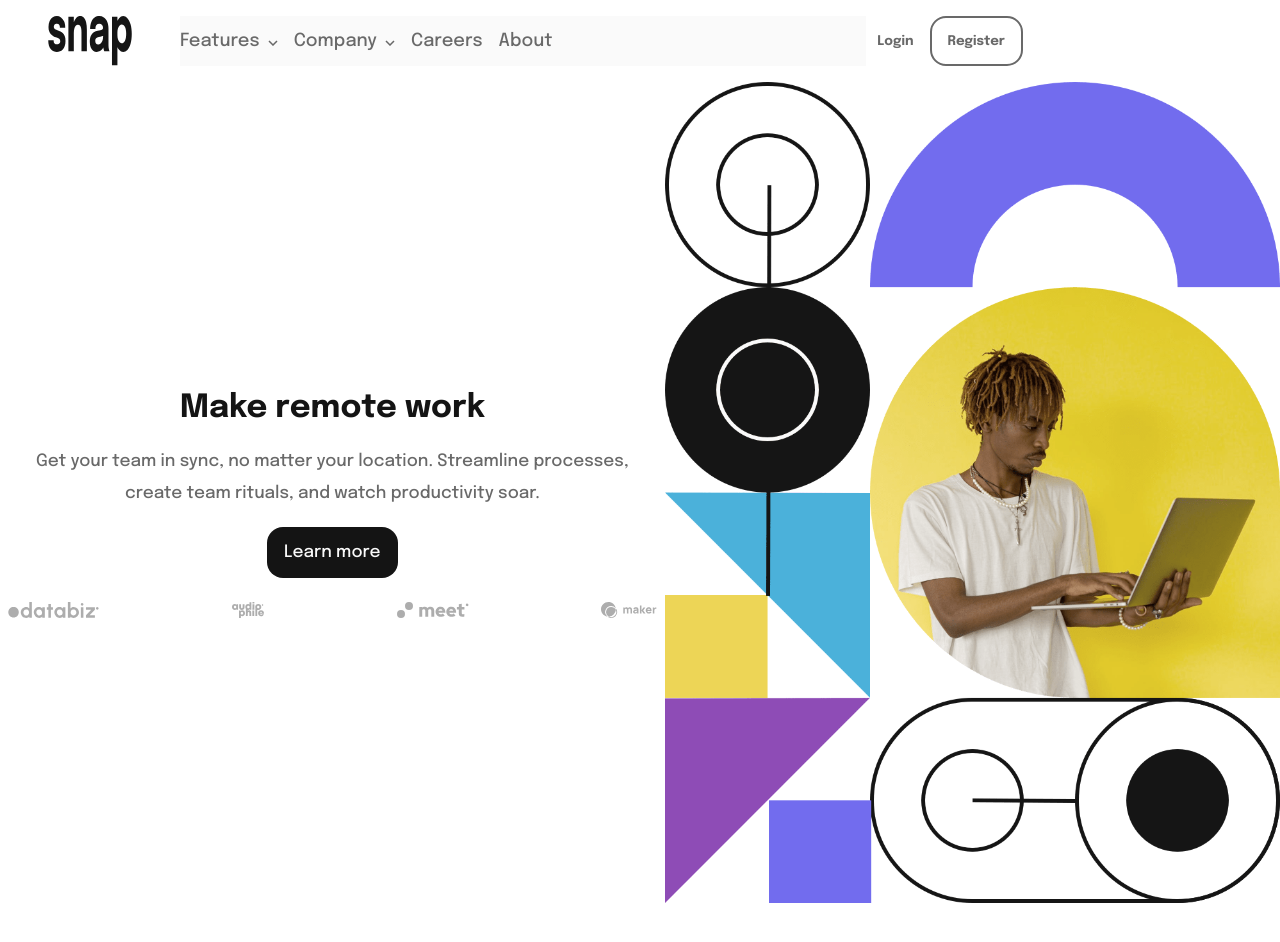
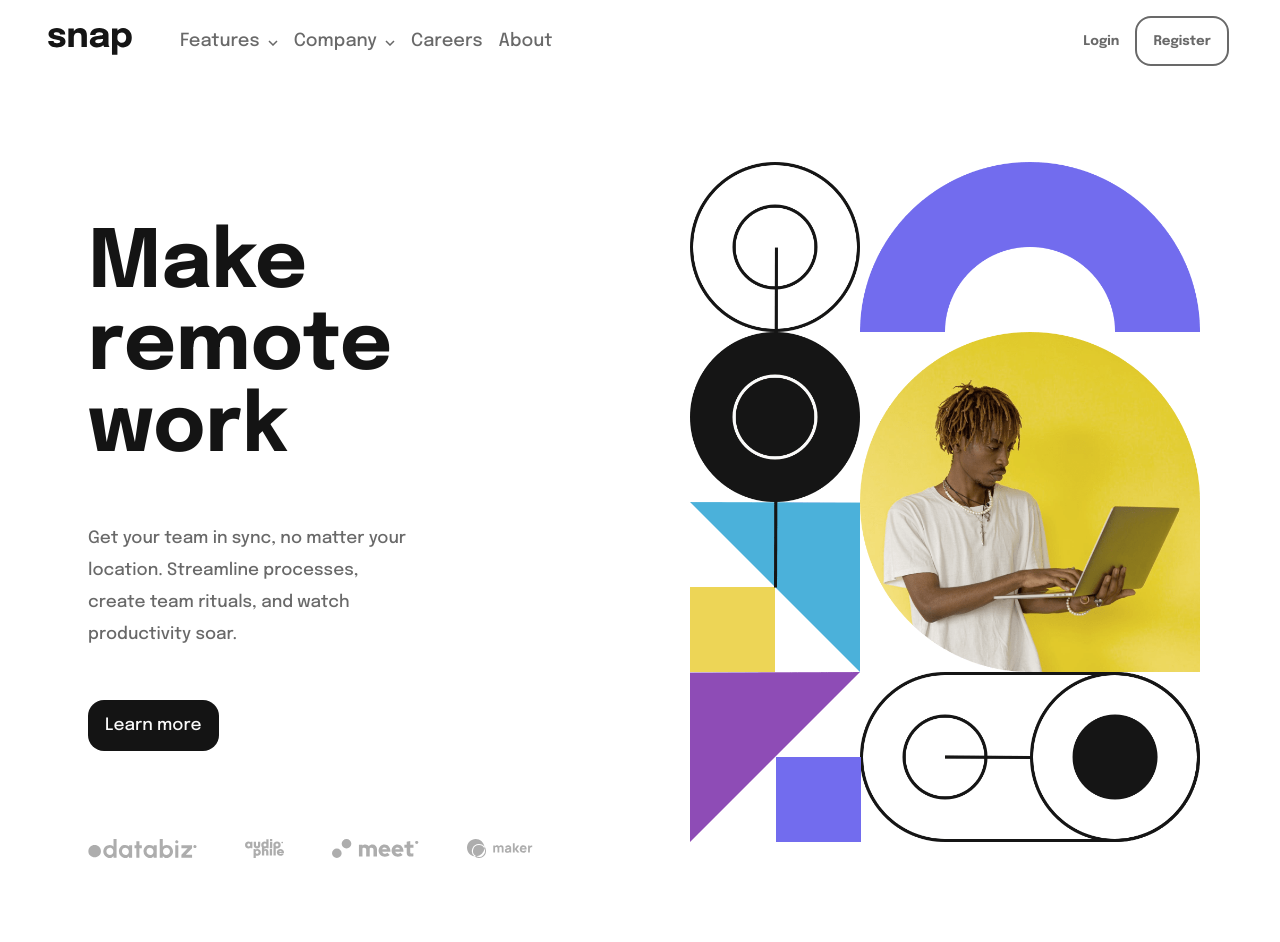
Before and after one commit to bsarnii/intro-section, an Angular app: page / in a window 1280 px wide. Shown: the top 942 px of the page. Before the commit the page ends 907 px from the top, so only its background shows below. Built offline with nearby package versions, Linux system fonts and the light colour scheme.

Commit message:
completed hero for desktop

```diff
--- a/src/app/header/header.component.css
+++ b/src/app/header/header.component.css
@@ -1,7 +1,10 @@
 :host{
     display: flex;
-    justify-content: flex-end;
+    justify-content: space-between;
     padding: 1rem;
+}
+.logo{
+    object-fit: contain;
 }
 .hamburger{
     object-fit: contain;
@@ -132,6 +135,7 @@ div{
 
 
 @media screen and (min-width: 600px) {
+
     .hamburger{
         display: none;
     }
@@ -147,12 +151,14 @@ div{
 
     }
     .menu{
+        display: flex !important;
         position: static;
         flex-direction: row;
         justify-content: space-between;
         align-items: center;
         margin: 0;
         padding: 0;
+        background-color: transparent;
     }
     .menu > ul {
         display: flex;
@@ -174,6 +180,11 @@ div{
         padding: 1rem;
     }
 }
+@media screen and (min-width: 800px){
+    .menu{
+        gap: 30%;
+    }
+}
 @media screen and (min-width: 1000px) {
     :host{
         gap: 3rem;
@@ -185,3 +196,8 @@ div{
         gap: 45%;
     }
 }
+@media screen and (min-width: 1250px){
+    .menu{
+        gap: 75%;
+    }
+}
--- a/src/app/header/header.component.ts
+++ b/src/app/header/header.component.ts
@@ -13,7 +13,7 @@ export class HeaderComponent {
   showFeatures = false;
   showCompany = false;
 
-  screenWidth:any;
+  // screenWidth:any;
 
   toggleMenu(){
     this.opened = !this.opened;
@@ -35,9 +35,9 @@ export class HeaderComponent {
     this.showCompany = !this.showCompany
   }
   ngOnInit(){
-    this.screenWidth = window.innerWidth;
+    /*this.screenWidth = window.innerWidth;
     if (this.screenWidth >= 600) {
       this.opened = true;
-    }
+    }*/
   }
 }
--- a/src/app/hero/hero.component.css
+++ b/src/app/hero/hero.component.css
@@ -49,5 +49,50 @@ button:hover{
     :host{
         display: flex;
         flex-direction: row-reverse;
+        padding: 1rem;
     }
 }
+@media screen and (min-width: 1000px) {
+    :host{
+        padding: 5rem;
+        gap: 5rem;
+    }
+    picture > img {
+        display: block;
+        height: 550px;
+        width: auto;
+    }
+    h1{
+        font-size: 80px;
+    }
+    h1 > span::after{
+        content: "\a";
+        white-space: pre;
+    }
+    main{
+        text-align: left;
+        align-items: flex-start;
+    }
+    button{
+        margin: 2rem 0 4rem 0;
+    }
+}
+
+@media screen and (min-width: 1250px) {
+    picture > img {
+        height: 680px;
+    }
+    :host{
+        gap: 7.5rem;
+    }
+    p{
+        margin-right: 9rem;
+    }
+    .clients{
+        justify-content: flex-start;
+        gap: 3rem;
+    }
+    .clients > img {
+        height: 1.2rem;
+    }
+}
--- a/src/app/hero/hero.component.html
+++ b/src/app/hero/hero.component.html
@@ -3,7 +3,7 @@
     <img src="assets/images/image-hero-desktop.png" alt="hero">
 </picture>
 <main>
-    <h1>Make remote work</h1>
+    <h1><span>Make</span> remote work</h1>
     <p>
         Get your team in sync, no matter your location.
         Streamline processes, create team rituals, and watch productivity soar.
```
